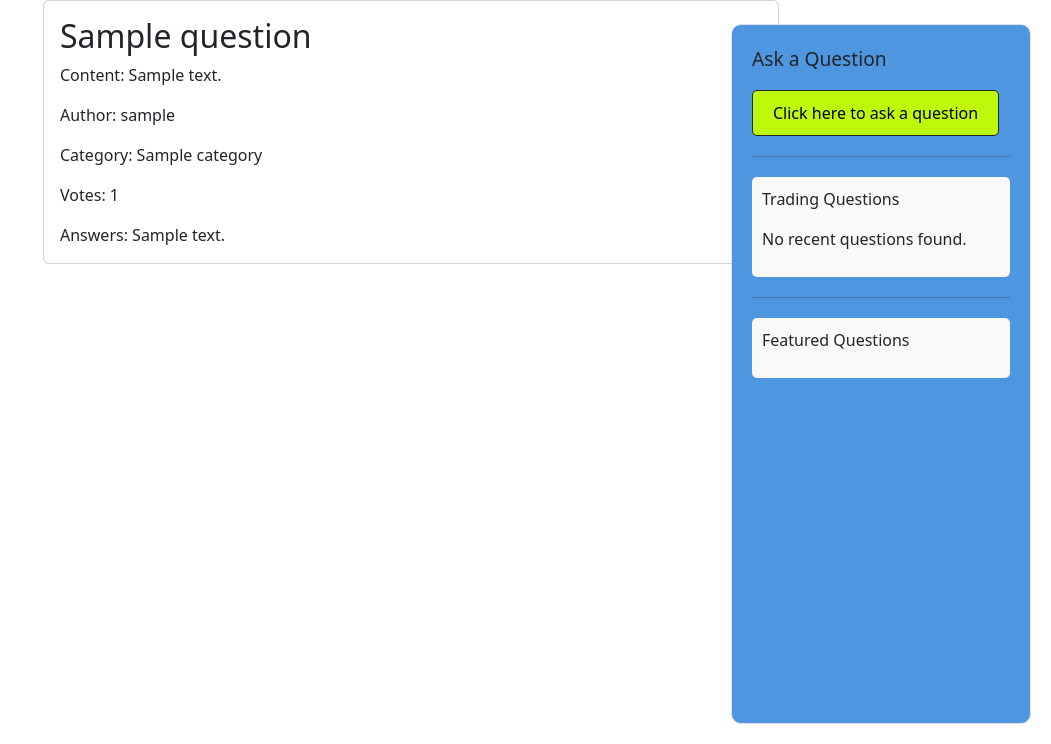
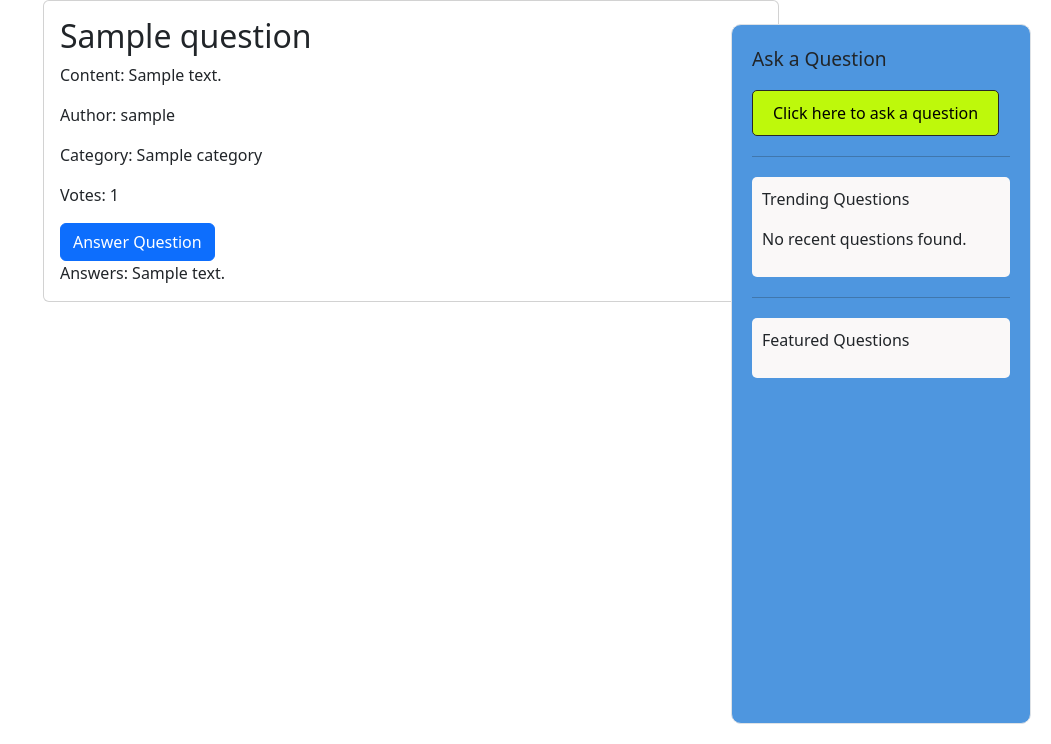
Before and after one commit to ibby-hassan/WAD2-Group-Project, a Django app: page /insQuire/categories/question/1/ in a window 1280 px wide. Shown: the part 56-800 px from the top of the page, without its empty margins (229-1280 px from the left). Run offline with Django 3.2, Linux system fonts and the light colour scheme; a user stored in the database is signed in; tables that the repository leaves empty hold one stand-in row (values such as "Sample post"); grey boxes marked "Sample" are stand-in pictures; some libraries are stand-ins or nearby versions.

Commit message:
added popup to answer questions instead of using answerQuestion.html, also added some comments, ammended views.py ansQuestion function to take in questionID

```diff
--- a/insQuire/urls.py
+++ b/insQuire/urls.py
@@ -19,9 +19,9 @@
     path('logout/', views.user_logout, name='logout'),
     path('askquestion/', views.askQuestion, name='askQuestion'),
     path('answerquestion/<int:questionID>/', views.ansQuestion, name='answerQuestion'),
+    path('answerquestionhtml/<int:questionID>/', views.ansQuestionhtml, name='answerQuestionhtml'),
     path('categories/question/upvote/', views.upvote1, name='upvote1'),
     path('categories/question/downvote/', views.downvote1, name='downvote1'),
     path('answerQuestion/', views.ansQuestion, name='answerQuestion'),
-
 ]
 urlpatterns += static(settings.MEDIA_URL, document_root=settings.MEDIA_ROOT)
--- a/insQuire/views.py
+++ b/insQuire/views.py
@@ -142,11 +142,10 @@
     categories = Category.objects.all()
     return render(request, 'insQuire/askQuestion.html', {'form': form, 'categories': categories})
 
-def ansQuestion(request):
+def ansQuestion(request, questionID):
     if request.method == 'POST':
         form = AnswerForm(request.POST)
         if form.is_valid():
-            questionID = json.loads(request.body)
             question = Question.objects.get(id=questionID)
             categorySlugifiedName = question.category.slugifiedName
             user = request.user.userprofile
@@ -155,6 +154,21 @@
             answer.author = user
             answer.save()
             return redirect(reverse('insQuire:category', args=[categorySlugifiedName]))
+    else:
+        form = AnswerForm()
+    return render(request, 'insQuire/answerQuestion.html', {'form': form})
+
+def ansQuestionhtml(request, questionID):
+    if request.method == 'POST':
+        form = AnswerForm(request.POST)
+        if form.is_valid():
+            question = Question.objects.get(id=questionID)
+            user = request.user.userprofile
+            answer = form.save(commit=False)
+            answer.question = question
+            answer.author = user
+            answer.save()
+            return redirect(reverse('insQuire:question', args=[questionID]))
     else:
         form = AnswerForm()
     return render(request, 'insQuire/answerQuestion.html', {'form': form})
--- a/templates/insQuire/base.html
+++ b/templates/insQuire/base.html
@@ -35,10 +35,7 @@
                 {% if user.is_authenticated %}
                 <li class="nav-item active"><a class="nav-link" href="{% url 'insQuire:logout' %}">Logout</a></li>
                 {% else %}
-                <li class="nav-item active"><a class="nav-link" hre
-
-
-                f="{% url 'insQuire:register' %}">Sign Up</a></li>
+                <li class="nav-item active"><a class="nav-link" href="{% url 'insQuire:register' %}">Sign Up</a></li>
                 <li class="nav-item active"><a class="nav-link" href="{% url 'insQuire:login' %}">Log in</a></li>
                 {% endif %}
             </ul>
@@ -80,7 +77,7 @@
             {% endif %}
             <hr class="sidebar-divider">
             <div class="question-box">
-                <p>Trading Questions</p>
+                <p>Trending Questions</p>
                 {% if recent_questions %}
                     {% for question in recent_questions|slice:":5" %}
                         <p class="question-title">{{ forloop.counter }}. {{ question.title }}</p>
@@ -101,9 +98,13 @@
         <p>WAD2 Project by Group 12b</p>
         {% endblock %}
     </footer> -->
-    <script src="https://cdn.jsdelivr.net/npm/bootstrap@5.3.3/dist/js/bootstrap.bundle.min.js" integrity="sha384-YvpcrYf0tY3lHB60NNkmXc5s9fDVZLESaAA55NDzOxhy9GkcIdslK1eN7N6jIeHz" crossorigin="anonymous"></script>
+    <script src="https://code.jquery.com/jquery-3.3.1.slim.min.js" integrity="sha384-q8i/X+965DzO0rT7abK41JStQIAqVgRVzpbzo5smXKp4YfRvH+8abtTE1Pi6jizo" crossorigin="anonymous"></script>
+    <script src="https://cdn.jsdelivr.net/npm/popper.js@1.14.6/dist/umd/popper.min.js" integrity="sha384-wHAiFfRlMFy6i5SRaxvfOCifBUQy1xHdJ/yoi7FRNXMRBu5WHdZYu1hA6ZOblgut" crossorigin="anonymous"></script>
+    <script src="https://cdn.jsdelivr.net/npm/bootstrap@4.2.1/dist/js/bootstrap.min.js" integrity="sha384-B0UglyR+jN6CkvvICOB2joaf5I4l3gm9GU6Hc1og6Ls7i6U/mkkaduKaBhlAXv9k" crossorigin="anonymous"></script>
+
+    <!--<script src="https://cdn.jsdelivr.net/npm/bootstrap@5.3.3/dist/js/bootstrap.bundle.min.js" integrity="sha384-YvpcrYf0tY3lHB60NNkmXc5s9fDVZLESaAA55NDzOxhy9GkcIdslK1eN7N6jIeHz" crossorigin="anonymous"></script>
     <script src="https://cdn.jsdelivr.net/npm/@popperjs/core@2.11.8/dist/umd/popper.min.js" integrity="sha384-I7E8VVD/ismYTF4hNIPjVp/Zjvgyol6VFvRkX/vR+Vc4jQkC+hVqc2pM8ODewa9r"></script>
-    <script src="https://cdn.jsdelivr.net/npm/bootstrap@5.3.3/dist/js/bootstrap.min.js" integrity="sha384-0pUGZvbkm6XF6gxjEnlmuGrJXVbNuzT9qBBavbLwCsOGabYfZo0T0to5eqruptLy" crossorigin="anonymous"></script>
+    <script src="https://cdn.jsdelivr.net/npm/bootstrap@5.3.3/dist/js/bootstrap.min.js" integrity="sha384-0pUGZvbkm6XF6gxjEnlmuGrJXVbNuzT9qBBavbLwCsOGabYfZo0T0to5eqruptLy" crossorigin="anonymous"></script>-->
 </body>
 
 </html>
--- a/templates/insQuire/index.html
+++ b/templates/insQuire/index.html
@@ -48,7 +48,7 @@
 
                     </div>
                     <a href="{% url 'insQuire:question' question.id %}" class="btn btn-primary">View Question</a>
-                    <a href="{% url 'insQuire:answerQuestion' %}" class="btn btn-primary">Answer Question</a>
+                    <a href="{% url 'insQuire:answerQuestion' question.id %}" class="btn btn-primary">Answer Question</a>
                 </div>
             </div>
         {% endfor %}
--- a/templates/insQuire/question.html
+++ b/templates/insQuire/question.html
@@ -20,6 +20,43 @@
                             <p class="card-text">Author: {{ question.author }}</p>
                             <p class="card-text">Category: {{ question.category }}</p>
                             <p class="card-text">Votes: {{ question.votes }}</p>
+
+                            {% if user.is_authenticated %}
+
+                            <button type="button" class="btn btn-primary" data-toggle="modal" data-target="#ansQueshtml{{question.id}}">
+                                Answer Question
+                                </button>
+
+
+                                <!-- Modal -->
+                                <div class="modal fade" id="ansQueshtml{{question.id}}" tabindex="-1" role="dialog" aria-hidden="true">
+                                    <div class="modal-dialog" role="document">
+                                    <div class="modal-content">
+                                        <div class="modal-header">
+                                        <h5 class="modal-title">Answer {{ question.title }}</h5>
+                                        <button type="button" class="close" data-dismiss="modal" aria-label="Close">
+                                            <span aria-hidden="true">&times;</span>
+                                        </button>
+                                        </div>
+                                        <div class="modal-body">
+                                            <!--form to submit answer-->
+                                            <form method="post" action="{% url 'insQuire:answerQuestionhtml' question.id %}">
+                                                {% csrf_token %}
+                                                <div class="form-group">
+                                                <label>Answer question</label>
+                                                <textarea class="form-control" name="content" rows="3"></textarea>
+                                                </div>
+                                                <button type="submit" >Submit</button>
+                                            </form>
+                                        </div>
+                                        <div class="modal-footer">
+                                        <button type="button" class="btn btn-secondary" data-dismiss="modal">Close</button>
+                                        </div>
+                                    </div>
+                                </div>
+                            </div>
+                            {% endif %}
+
                             <!-- https://stackoverflow.com/questions/42080864/set-in-
                             a-queryset-object-in-django#:~:text=blog%20to%20access%20the%20related,django%20puts%20in%20for%20you.&text=The%20reason%20the%20reverse%20is,the%20reverse%20is%20a%20queryset. -->
                             {% for ans in question.answer_set.all %}
```
Also changed, not shown: templates/insQuire/category.html (+42 -6 lines).
